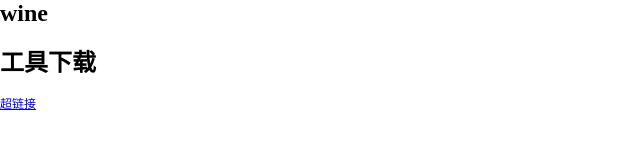
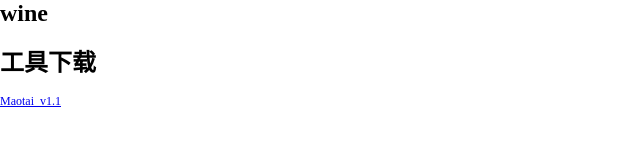
Before and after one commit to Deeppredator/deeppredator.github.io, a plain HTML site: page index.html in a window 1280 px wide. Shown: the full height of the page, 0-640 px from the left. Drawn offline with Linux system fonts and the light colour scheme.

Commit message:
Update index.html

```diff
--- a/index.html
+++ b/index.html
@@ -17,5 +17,5 @@ body { padding:0px;margin: 0px; }
 
     <h1 >wine</h1>
     <h1 >工具下载</h1>
-    <a  href="https://www.roomswine.com/Soft/MaoTai_v1.1.rar" target="_blank">超链接</a>
+    <a  href="https://www.roomswine.com/Soft/MaoTai_v1.1.rar" target="_blank"> Maotai_v1.1</a>
 </div>
```
